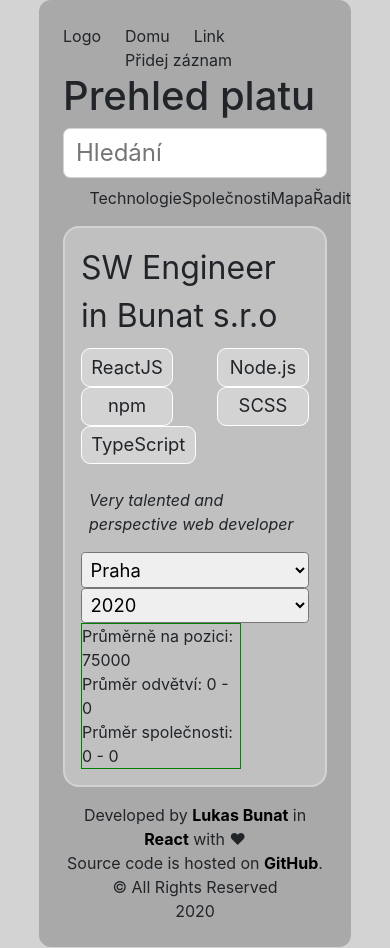
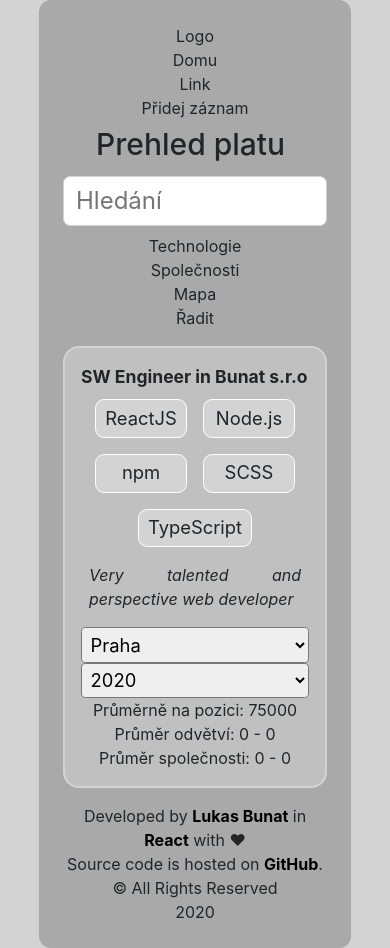
Before and after one commit to bunatl/prehled-platu, a React (Create React App) app in the folder frontend/: page / in a window 390 px wide. Built offline with nearby package versions, Linux system fonts and the light colour scheme.

Commit message:
responsive front-end

```diff
--- a/frontend/package.json
+++ b/frontend/package.json
@@ -12,6 +12,7 @@
     "@types/react-bootstrap": "^0.32.22",
     "@types/react-datepicker": "^3.1.1",
     "@types/react-dom": "^16.9.8",
+    "axios": "^0.20.0",
     "bootstrap": "^4.5.2",
     "react": "^16.13.1",
     "react-bootstrap": "^1.3.0",
--- a/frontend/src/components/NewSalaryEntry.tsx
+++ b/frontend/src/components/NewSalaryEntry.tsx
@@ -10,6 +10,8 @@ import {
 
 import DatePicker from "react-datepicker";
 import "react-datepicker/dist/react-datepicker.css";
+
+const axios = require('axios');
 
 interface NewSalaryEntryProps {
     navBool: boolean;
@@ -34,6 +36,17 @@ const NewSalaryEntry: React.FC<NewSalaryEntryProps> = ({ navBool, closeModal })
     const close = () => {
         setShow(false);
         closeModal();
+    }
+
+    const insertAndClose = async () => {
+        alert("invoked")
+        try {
+            const response = await axios.get('http://localhost:3333/api/salary/all');
+            console.log(response);
+        } catch (error) {
+            console.error(error);
+        }
+        close();
     }
 
     return (
@@ -133,7 +146,7 @@ const NewSalaryEntry: React.FC<NewSalaryEntryProps> = ({ navBool, closeModal })
             </Modal.Body>
             <Modal.Footer>
                 <Button variant="secondary" onClick={close}>Zavřít</Button>
-                <Button onClick={close}>Přidej záznam</Button>
+                <Button onClick={insertAndClose}>Přidej záznam</Button>
             </Modal.Footer>
         </Modal>
     );
--- a/frontend/src/styles/_header.scss
+++ b/frontend/src/styles/_header.scss
@@ -1,13 +1,34 @@
 header{
     nav{
-        @include flex ( row, nowrap, space-between);
+        @include flex ( column, wrap, space-between);
         // prevent following content to move down on div hover
         min-height: 2em;
+        width: 100%;
+
+        @media only screen and (min-width: $mobile-width){
+            @include flex (row, nowrap, space-between);
+        }
+
+        >div:nth-child(1){
+            text-align: center;
+            width: 100%;
+            @media only screen and (min-width: $mobile-width){
+                text-align: left;
+                width: auto;
+            }
+        }
 
         // right side of the nav
-        >div:nth-child(2)>div{
-            @include flex ( row, nowrap, space-between);
-            margin-left: 1.5em;
+        >div:nth-child(2){
+            @include flex ( column, nowrap, space-between);
+            width: 100%;
+            text-align: center;
+
+            @media only screen and (min-width: $mobile-width){
+                @include flex (row, nowrap, flex-end);
+                column-gap: 1.5em;
+            }
+            >div{
                 display: inline-block;
 
                 &:hover{
@@ -20,3 +41,9 @@ header{
             }
         }
     }
+    @media only screen and (max-width: $mobile-width){
+        h1{
+            transform: scale(.75);
+        }
+    }
+}
--- a/frontend/src/styles/_index.scss
+++ b/frontend/src/styles/_index.scss
@@ -1,5 +1,6 @@
 main{
         #searchSection{
+            margin: 0 auto;
             >input{
                 font-size: 1.5em;
                 padding: .25em .5em;
@@ -11,9 +12,18 @@ main{
             }
 
             #parameters{
+                @include flex(column, nowrap, space-around);
                 margin: .5em auto 1em auto;
-                width: 80%;
-                @include flex(row, nowrap, space-around);
+
+                > div{
+                    margin: 0 auto;
+
+                }
+
+                @media only screen and (min-width: $mobile-width){
+                    @include flex(row, nowrap, space-around);
+                    width: 80%;
+                }
             }
         }
     }
--- a/frontend/src/styles/_newSalaryEntry.scss
+++ b/frontend/src/styles/_newSalaryEntry.scss
@@ -23,19 +23,31 @@
     }
 
     .modalDate{
-        @include flex(row, nowrap, space-between);
+        @include flex(column, nowrap, space-between);
 
         >div{
-            width: 45%;
+            width: 100%;
+            max-width: 20em;
+            text-align: center;
+            margin: 0 auto;
         }
 
         > .date > span{
             display: inline-block;
             margin-bottom: .5em;
         }
+
+        @media only screen and (min-width: $desktop-width){
+            @include flex(row, nowrap, space-between);
+
+            >div{
+                width: 45%;
+            }
+        }
     }
 
-    .modalFooter{
-        @include flex(row, nowrap, space-between !important);
+    .modal-footer{
+        @include flex(row, wrap, space-between !important);
+        background: lightgray;
     }
 }
--- a/frontend/src/styles/_salaryEntry.scss
+++ b/frontend/src/styles/_salaryEntry.scss
@@ -9,18 +9,20 @@
     }
 
     .title{
-        font-size: 2em;
+        font-size: unquote('min(4.5vw, 2em)');
+        margin-bottom: .5em;
+        font-weight: bold;
     }
 
     .description{
         padding: 1em .5em;
         font-style: italic;
+        text-align: justify;
     }
 
     .technologies{
-        @include flex(row, wrap, space-between);
-
-        margin: .5em auto;
+        @include flex(row, wrap, center);
+        gap: 1em;
 
         .tech{
             background: lightgrey;
@@ -34,12 +36,26 @@
         }
     }
 
-    $selectorWidth: "25%";
     .salarySection{
-        @include flex(row, wrap, space-between);
+        @include flex(column, wrap, center);
+        column-gap: 1em;
+
+        @media only screen and (min-width: $desktop-width){
+            @include flex(row, nowrap, center);
+        }
+
+        > div{
+            margin: 0 auto;
+            width: 100%;
+            text-align: center;
+
+            @media only screen and (min-width: $desktop-width){
+                text-align: left;
+            }
+        }
 
         .selectors{
-            width: $selectorWidth;
+            max-width: 15em;
 
             select{
                 font-size: 1.15em;
@@ -48,10 +64,5 @@
                 width: 100%;
             }
         }
-
-        .salaryScale{
-            border: 1px solid green;
-            width: calc( 100% - #{ $selectorWidth } - 5% );
-        }
     }
 }
--- a/frontend/src/styles/styles.scss
+++ b/frontend/src/styles/styles.scss
@@ -6,12 +6,16 @@
     justify-content: $content ;
 }
 
+$mobile-width: 480px;
+$desktop-width: 768px;
+
 // imports
 @import './header';
 @import './index';
 @import './salaryEntry';
 @import './newSalaryEntry';
 @import './footer';
+
 
 // Layout
 body{
```
Also changed, not shown: 1 other file (tests, documents, lock files or other folders). Lines whose indentation alone changed are shown as unchanged.
